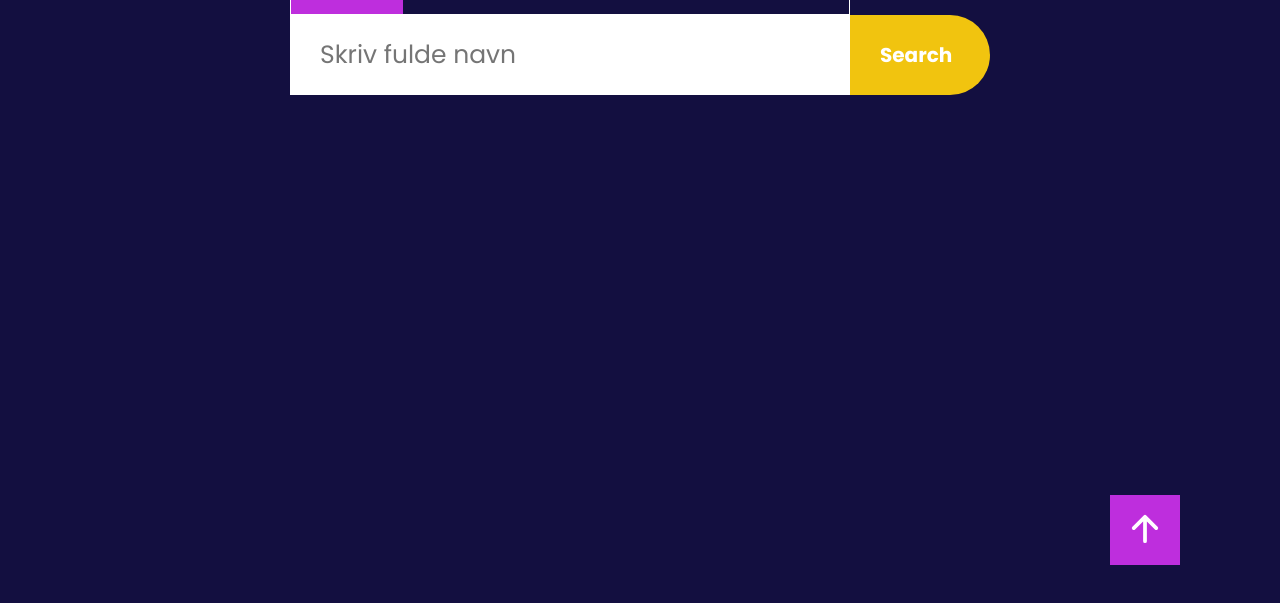
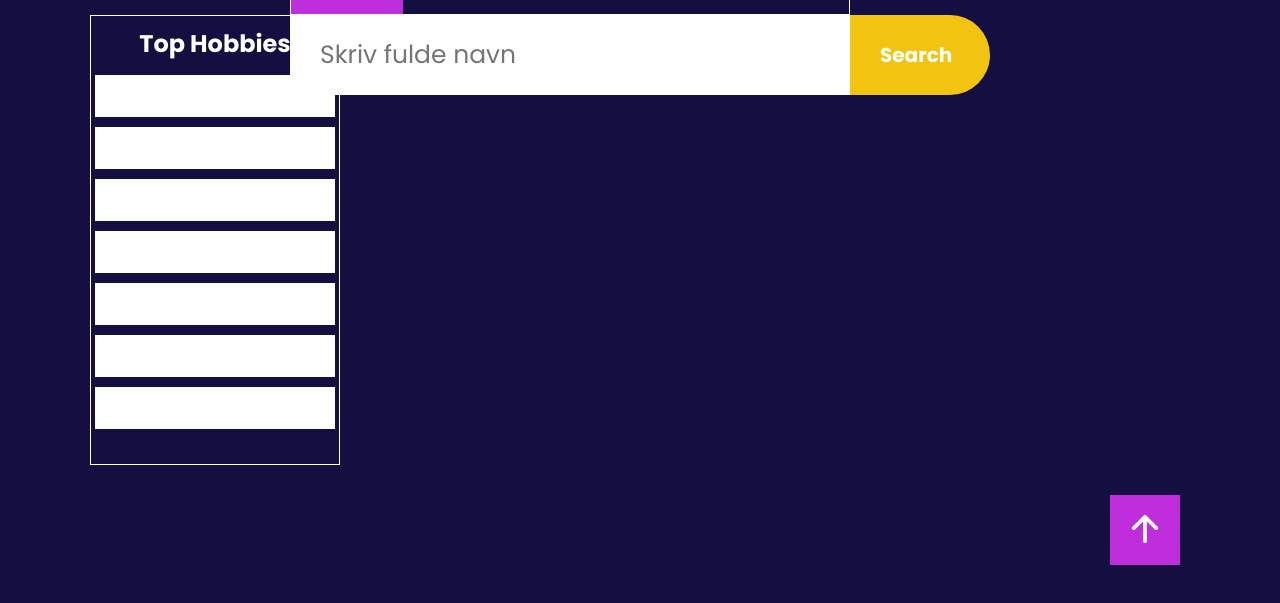
Before and after one commit to Altant457/CA-1-frontend, a website built with Vite: page index.html in a window 1280 px wide. Shown: the part 195-798 px from the top of the page. Built offline with nearby package versions, Linux system fonts and the light colour scheme.

Commit message:
add top hobbies

```diff
--- a/index.html
+++ b/index.html
@@ -72,6 +72,17 @@
             <!-- Her indsættes person data -->
         </div>
 
+        <div class="requestMade">
+            <h2>Top Hobbies</h2>
+            <div class="hobbyItem"></div>
+            <div class="hobbyItem"></div>
+            <div class="hobbyItem"></div>
+            <div class="hobbyItem"></div>
+            <div class="hobbyItem"></div>
+            <div class="hobbyItem"></div>
+            <div class="hobbyItem"></div>
+        </div>
+
         <div class="box-bottom">
             <a href="#" class="gotopbtn">
                 <ion-icon name="arrow-up-outline" aria-hidden="true"></ion-icon>
@@ -111,6 +122,8 @@
 
 </div>
 
+
+
 <div class="copyRights">
     Copyright © 2022 Gruppe B. All rights reserved
 </div>
--- a/style.css
+++ b/style.css
@@ -526,6 +526,27 @@ h3 {
   }
 }
 
+.requestMade {
+  border: solid 1px white;
+  position: fixed;
+  height: 450px;
+  width: 250px;
+  bottom: 140px;
+  left: 90px;
+}
+.requestMade h2 {
+  color: white;
+  text-align: center;
+  margin: 10px 0
+}
+
+.hobbyItem {
+  background-color: white;
+  border: solid 4px #130f40;
+  height: 50px;
+  width: 248px;
+  margin-bottom: 2px;
+}
 .copyRights {
   position: fixed;
   bottom: 40px;
```
